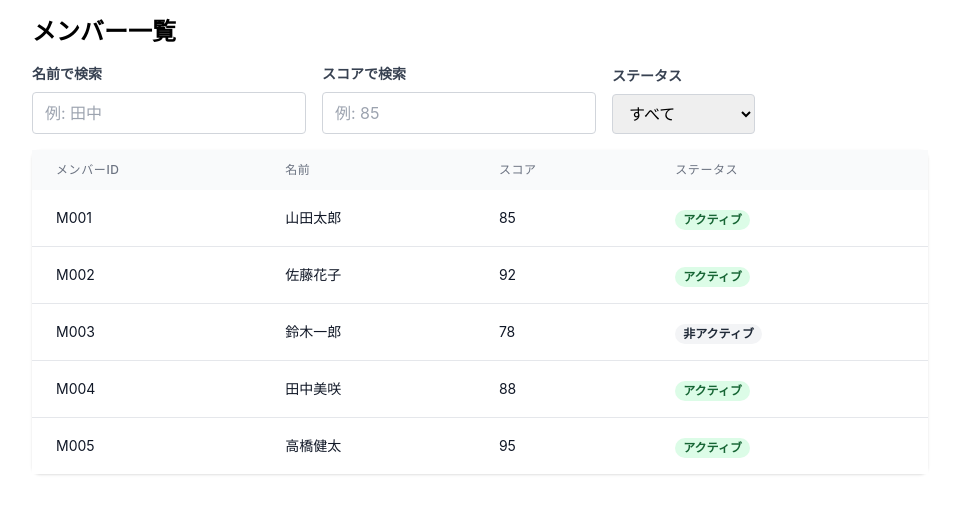
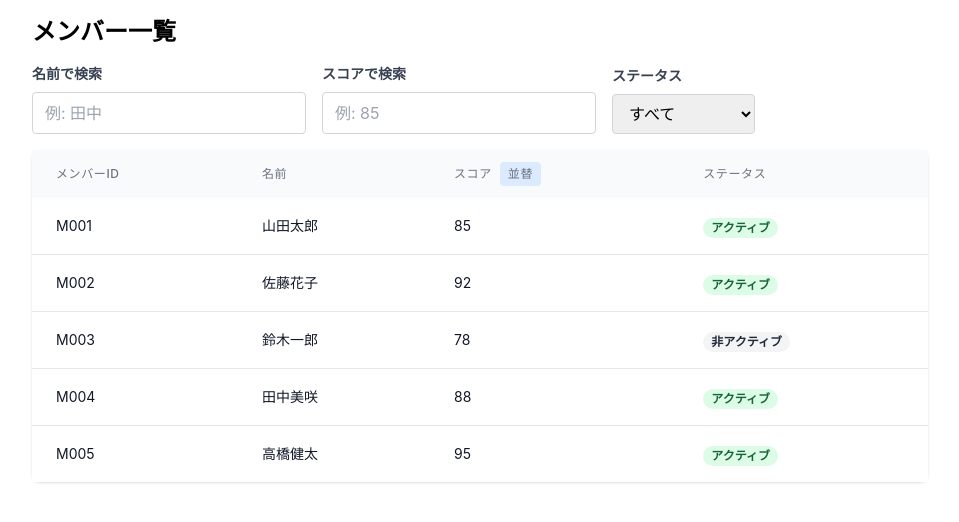
Before and after one commit to umanari145/react_sample2, a React (Create React App) app in the folder front/: page /member in a window 1280 px wide. Shown: the top 522 px of the page, without its empty margins (160-1119 px from the left). Built offline with nearby package versions, Linux system fonts and the light colour scheme.

Commit message:
ソート機能を実装

```diff
--- a/front/src/pages/MemberList.tsx
+++ b/front/src/pages/MemberList.tsx
@@ -70,7 +70,9 @@ export const MemberList: FC = () => {
   const [searchName, setSearchName] = useState<string>('');
   const [searchScore, setSearchScore] = useState<string>('');
   const [searchActive, setSearchActive] = useState<string>('');
+  const [sortOrder, setSortOrder] = useState<'none' | 'asc' | 'desc'>('none');
 
+  // フィルタリング処理
   const filteredMembers = members.filter((member: Member) => {
     // 1. 名前検索: 大文字小文字を区別しない（Case-insensitive）
     const matchesName = member.name
@@ -103,6 +105,27 @@ export const MemberList: FC = () => {
 
     return matchesName && matchesScore && matchesActive;
   });
+
+  // ソート処理
+  const sortedMembers = [...filteredMembers].sort((a, b) => {
+    if (sortOrder === 'asc') {
+      return a.score - b.score; // 昇順
+    } else if (sortOrder === 'desc') {
+      return b.score - a.score; // 降順
+    }
+    return 0; // ソートなし
+  });
+
+  // ソートボタンのクリックハンドラー
+  const handleSortToggle = () => {
+    if (sortOrder === 'none') {
+      setSortOrder('asc');
+    } else if (sortOrder === 'asc') {
+      setSortOrder('desc');
+    } else {
+      setSortOrder('none');
+    }
+  };
 
 
   useEffect(() => {
@@ -184,13 +207,13 @@ export const MemberList: FC = () => {
           </div>
         )}
 
-        {!isLoading && !error && filteredMembers.length === 0 && (
+        {!isLoading && !error && sortedMembers.length === 0 && (
           <div className="text-center text-gray-500 py-8">
             メンバーが見つかりません
           </div>
         )}
 
-        {!isLoading && filteredMembers.length > 0 && (
+        {!isLoading && sortedMembers.length > 0 && (
           <div className="bg-white rounded-lg shadow">
             <table className="min-w-full">
               <thead className="bg-gray-50">
@@ -202,15 +225,26 @@ export const MemberList: FC = () => {
                     名前
                   </th>
                   <th className="px-6 py-3 text-left text-xs font-medium text-gray-500 uppercase tracking-wider">
-                    スコア
+                    <div className="flex items-center gap-2">
+                      <span>スコア</span>
+                      <button
+                        onClick={handleSortToggle}
+                        className="px-2 py-1 text-xs bg-blue-100 hover:bg-blue-200 rounded transition-colors"
+                      >
+                        {sortOrder === 'none' && '並替'}
+                        {sortOrder === 'asc' && '↑昇順'}
+                        {sortOrder === 'desc' && '↓降順'}
+                      </button>
+                    </div>
                   </th>
                   <th className="px-6 py-3 text-left text-xs font-medium text-gray-500 uppercase tracking-wider">
                     ステータス
                   </th>
+
                 </tr>
               </thead>
               <tbody className="bg-white divide-y divide-gray-200">
-                {filteredMembers.map((member: Member) => (
+                {sortedMembers.map((member: Member) => (
                   <tr key={`member-${member.member_id}`} className="hover:bg-gray-50">
                     <td className="px-6 py-4 whitespace-nowrap text-sm text-gray-900">
                       {member.member_id}
```
